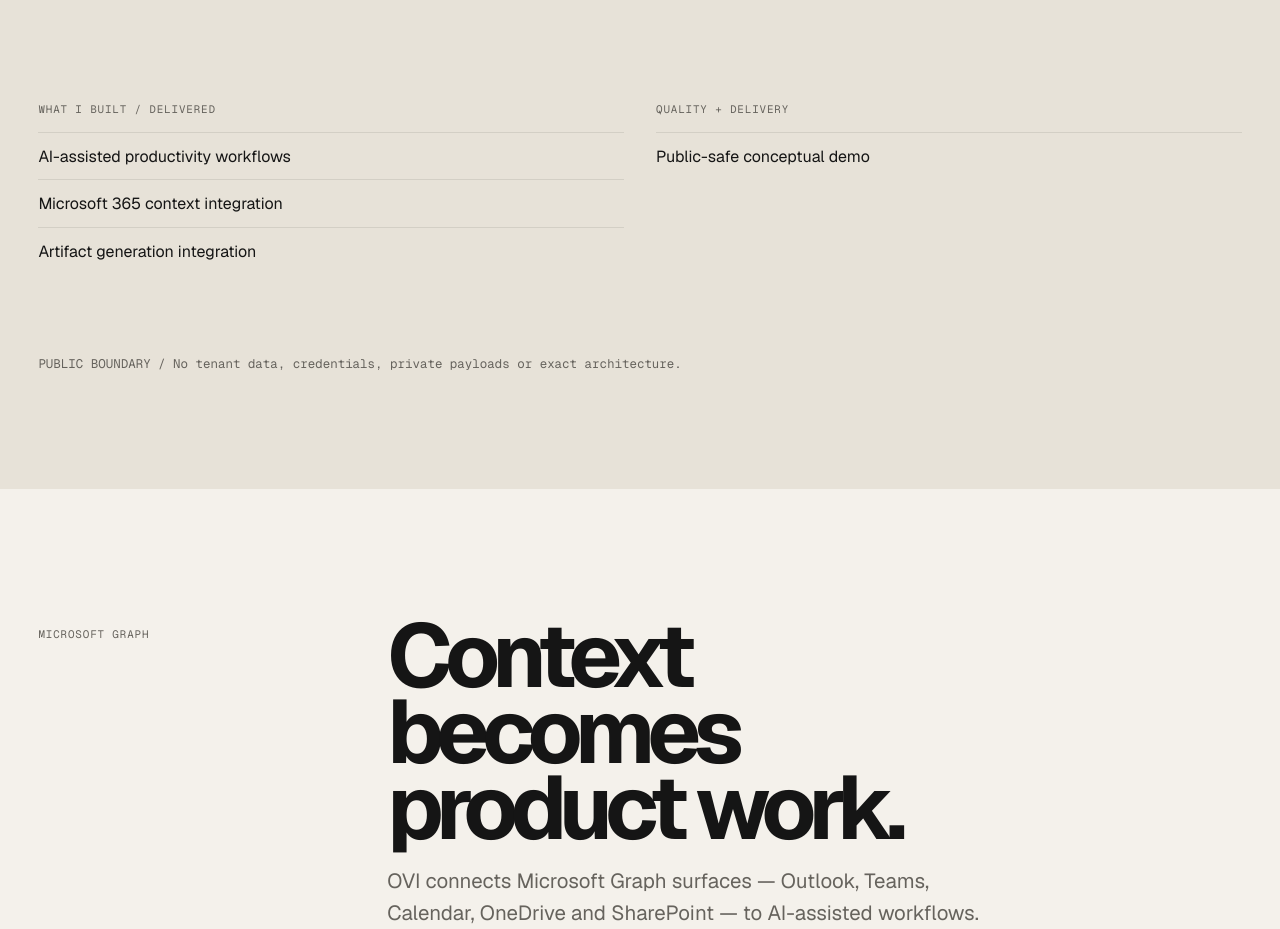
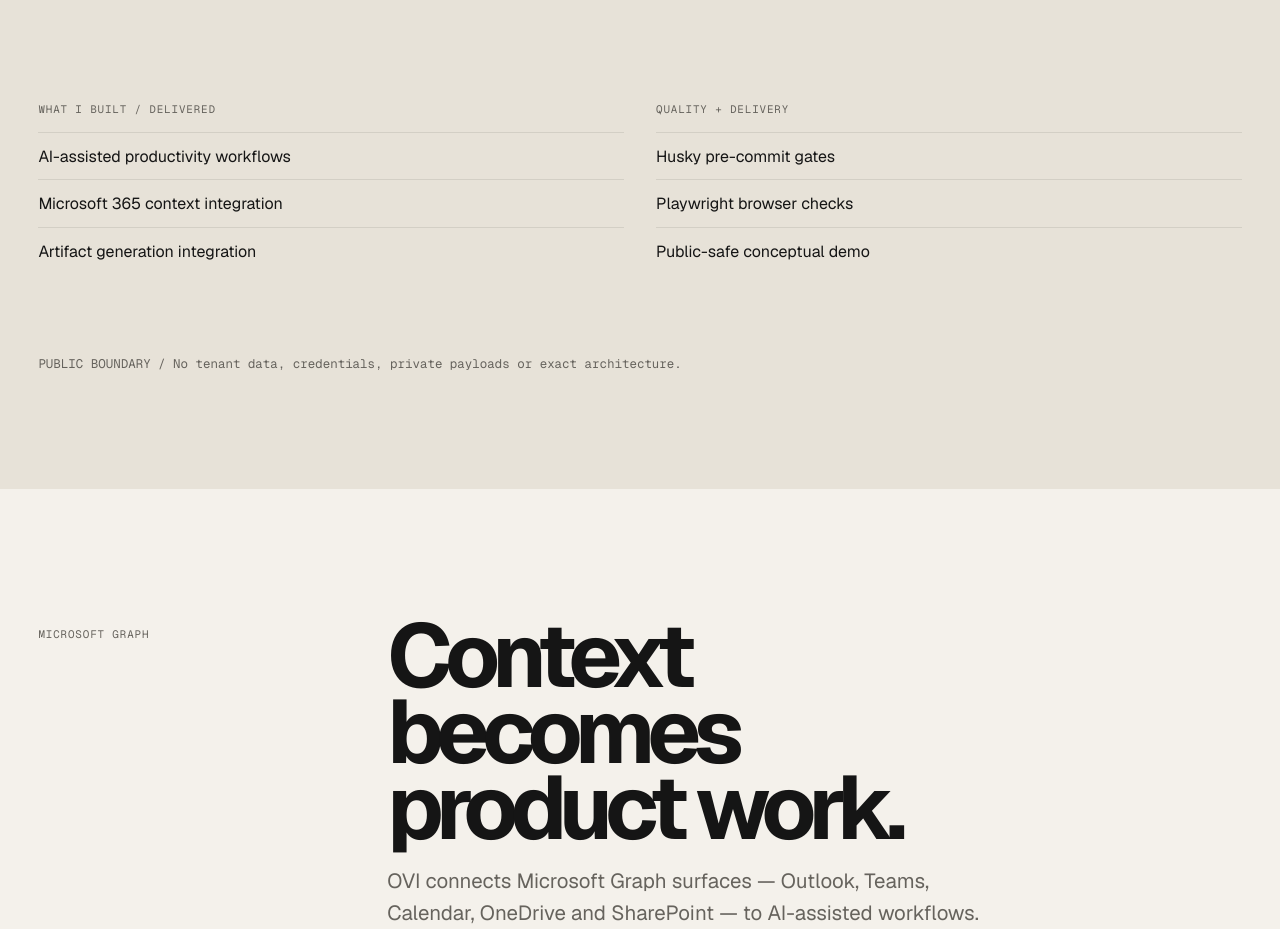
Before and after one commit to paura432/portfolio-pau, a Next.js app: page /work/ovi in a window 1280 px wide. Shown: the part 2000-2929 px from the top of the page. Built offline with nearby package versions, Linux system fonts and the light colour scheme.

Commit message:
docs: record quality tooling across products

```diff
--- a/app/data/portfolio.ts
+++ b/app/data/portfolio.ts
@@ -35,8 +35,8 @@ type CaseDetail = {
 }
 
 export const caseDetails: Record<'ovi' | 'duplex' | 'broki' | 'trustos', CaseDetail> = {
-  ovi: { role: 'Full Stack Product Engineer', builtAt: 'Performanze', year: '2026 — now', scope: ['Product workflows', 'Microsoft context', 'Artifacts'], stack: ['React', 'Supabase', 'Microsoft Graph'], challenge: 'Turn work requests into reliable actions across Microsoft 365 context.', decisions: [{ decision: 'Structured product routing', why: 'Actions need explicit intent and context.', tradeOff: 'More contracts than a pure chat interface.' }], delivered: ['AI-assisted productivity workflows', 'Microsoft 365 context integration', 'Artifact generation integration'], quality: ['Public-safe conceptual demo'], boundary: 'No tenant data, credentials, private payloads or exact architecture.' },
-  duplex: { role: 'Technical leadership on SAT module', builtAt: 'Performanze', year: '2026 — now', scope: ['Technical workflows', 'Retrieval', 'Source traceability'], stack: ['Next.js', 'Supabase', 'PostgreSQL', 'RAG'], challenge: 'Keep technical diagnosis grounded in equipment context and traceable sources.', decisions: [{ decision: 'Evidence before diagnosis', why: 'Technical answers need manuals, checklists and history.', tradeOff: 'More explicit source handling than generic chat.' }], delivered: ['SAT assistant workflow', 'Source-backed diagnosis', 'Escalation context'], quality: ['Public-safe sanitized reconstruction'], boundary: 'No manuals, customer data, equipment records or private integrations.' },
+  ovi: { role: 'Full Stack Product Engineer', builtAt: 'Performanze', year: '2026 — now', scope: ['Product workflows', 'Microsoft context', 'Artifacts'], stack: ['React', 'Supabase', 'Microsoft Graph'], challenge: 'Turn work requests into reliable actions across Microsoft 365 context.', decisions: [{ decision: 'Structured product routing', why: 'Actions need explicit intent and context.', tradeOff: 'More contracts than a pure chat interface.' }], delivered: ['AI-assisted productivity workflows', 'Microsoft 365 context integration', 'Artifact generation integration'], quality: ['Husky pre-commit gates', 'Playwright browser checks', 'Public-safe conceptual demo'], boundary: 'No tenant data, credentials, private payloads or exact architecture.' },
+  duplex: { role: 'Technical leadership on SAT module', builtAt: 'Performanze', year: '2026 — now', scope: ['Technical workflows', 'Retrieval', 'Source traceability'], stack: ['Next.js', 'Supabase', 'PostgreSQL', 'RAG'], challenge: 'Keep technical diagnosis grounded in equipment context and traceable sources.', decisions: [{ decision: 'Evidence before diagnosis', why: 'Technical answers need manuals, checklists and history.', tradeOff: 'More explicit source handling than generic chat.' }], delivered: ['SAT assistant workflow', 'Source-backed diagnosis', 'Escalation context'], quality: ['Husky pre-commit gates', 'Playwright browser checks', 'Public-safe sanitized reconstruction'], boundary: 'No manuals, customer data, equipment records or private integrations.' },
   broki: { role: 'Independent product engineering', builtAt: 'Independent product', year: '2026', scope: ['Product architecture', 'Frontend', 'Backend', 'Data', 'QA'], stack: ['Next.js', 'Supabase', 'PostgreSQL', 'Edge Functions', 'Playwright'], challenge: 'Model airport ground operations in one coherent operational platform.', decisions: [{ decision: 'Operational domains as one system', why: 'Fleet, GSE, tools and personnel share operational state.', tradeOff: 'Requires clear domain relations and access boundaries.' }, { decision: 'Legacy transition as secondary work', why: 'Existing records must keep operational meaning.', tradeOff: 'Audit and normalization add delivery complexity.' }], delivered: ['Airport operations platform', 'Operational resource workflows', 'PWA and realtime interfaces'], quality: ['Husky pre-commit gate', 'Unit, integration and E2E coverage', 'Offline smoke checks'], boundary: 'No airport name, customer data, production records or private workflows.' },
   trustos: { role: 'Software Developer', builtAt: 'Telefónica Tech', year: '2025 — 2026', scope: ['Backend APIs', 'Provider integration', 'Credential flows'], stack: ['Node.js', 'Express', 'MongoDB', 'OpenAPI'], challenge: 'Provide a coherent credential lifecycle across identity providers.', decisions: [{ decision: 'Provider abstraction', why: 'Credential flows need a consistent product contract.', tradeOff: 'Provider differences remain a system constraint.' }], delivered: ['Credential lifecycle services', 'Provider integrations', 'QR verification flows', 'OpenAPI documentation'], quality: ['Infrastructure-level public model'], boundary: 'No tenant data, credentials, provider configuration or private infrastructure.' },
 }
```
Also changed, not shown: 2 other files (tests, documents, lock files or other folders).
